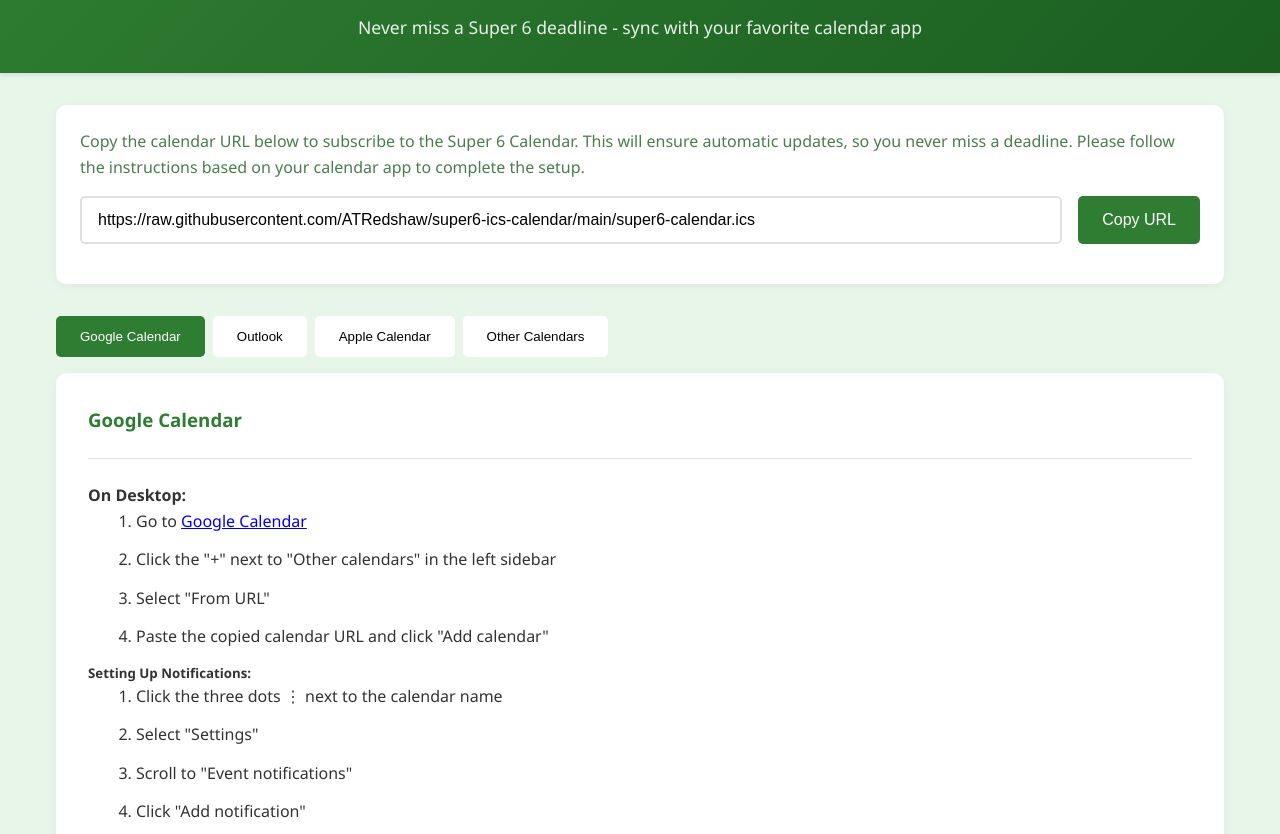
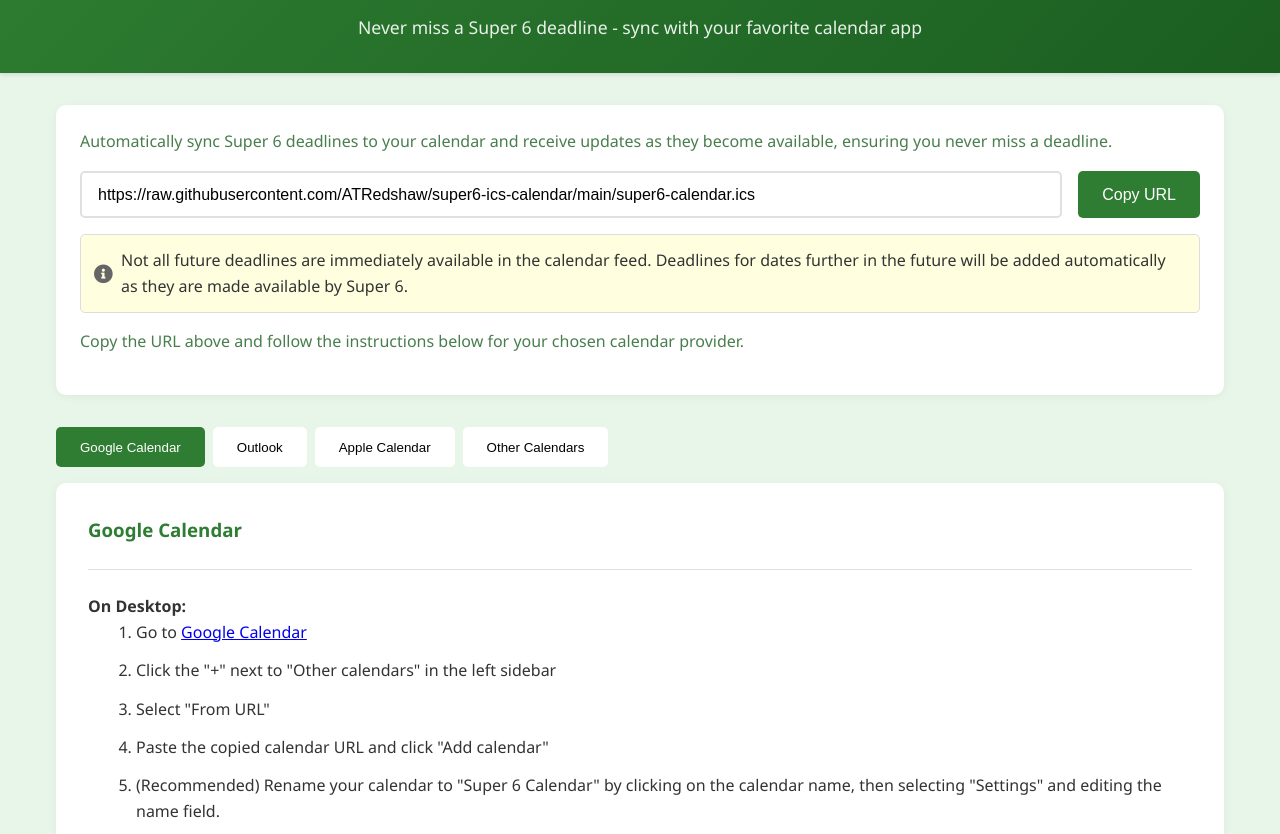
Before and after one commit to ATRedshaw/super6-ics-calendar, a website: page index.html in a window 1280 px wide. Shown: the part 99-933 px from the top of the page. Drawn offline with Linux system fonts and the light colour scheme.

Commit message:
Added additional naming instructions - Completed github action

```diff
--- a/index.html
+++ b/index.html
@@ -4,6 +4,7 @@
 <head>
     <meta charset="UTF-8">
     <meta name="viewport" content="width=device-width, initial-scale=1.0">
+    <link rel="stylesheet" href="https://cdnjs.cloudflare.com/ajax/libs/font-awesome/5.15.3/css/all.min.css" />
     <title>Super 6 Calendar Sync</title>
     <style>
         :root {
@@ -186,6 +187,26 @@
             margin-bottom: 0.8rem;
         }
 
+        .highlight-note {
+            background-color: #FFFFE0; /* Light Yellow Background */
+            padding: 0.8rem;
+            border-radius: 5px;
+            margin-bottom: 1rem;
+            border: 1px solid #DDD;
+            display: flex;
+            align-items: center;
+        }
+
+        .highlight-note i {
+            font-size: 1.2rem;
+            margin-right: 0.5rem;
+            color: #666;
+        }
+
+        .highlight-note span {
+            font-weight: bold;
+        }
+
         .description-text {
             font-size: 1rem;
             color: var(--primary-dark);
@@ -229,12 +250,18 @@
     <main>
         <div class="input-container">
             <p class="description-text">
-                Copy the calendar URL below to subscribe to the Super 6 Calendar. This will ensure automatic updates, so you never miss a deadline. Please follow the instructions based on your calendar app to complete the setup.
+                Automatically sync Super 6 deadlines to your calendar and receive updates as they become available, ensuring you never miss a deadline.
             </p>
             <div class="input-wrapper">
                 <input id="calendar-url" type="text" value="https://raw.githubusercontent.com/ATRedshaw/super6-ics-calendar/main/super6-calendar.ics" class="input-field" readonly>
                 <button class="copy-button" onclick="copyURL()">Copy URL</button>
             </div>
+            <div class="highlight-note">
+                <i class="fas fa-info-circle"></i>Not all future deadlines are immediately available in the calendar feed. Deadlines for dates further in the future will be added automatically as they are made available by Super 6.
+            </div>
+            <p class="description-text">
+                Copy the URL above and follow the instructions below for your chosen calendar provider.
+            </p>
         </div>
 
         <div class="tabs">
@@ -253,6 +280,7 @@
                     <li>Click the "+" next to "Other calendars" in the left sidebar</li>
                     <li>Select "From URL"</li>
                     <li>Paste the copied calendar URL and click "Add calendar"</li>
+                    <li>(Recommended) Rename your calendar to "Super 6 Calendar" by clicking on the calendar name, then selecting "Settings" and editing the name field.</li>
                 </ol>
                 <h5>Setting Up Notifications:</h5>
                 <ol>
@@ -278,6 +306,7 @@
                     <li>Scroll down and tap "Add calendar"</li>
                     <li>Choose "Subscribe to calendar"</li>
                     <li>Paste the URL and tap "Add calendar"</li>
+                    <li>(Recommended) Rename your calendar to "Super 6 Calendar" by selecting the calendar name and editing it in the settings.</li>
                 </ol>
                 <h5>Mobile Notifications:</h5>
                 <ol>
@@ -306,6 +335,7 @@
                     <li>Click "Add calendar" in the left sidebar</li>
                     <li>Choose "Subscribe from web"</li>
                     <li>Paste the calendar URL and click "Import"</li>
+                    <li>(Recommended) Rename your calendar to "Super 6 Calendar" by clicking the calendar name and editing it in the settings.</li>
                 </ol>
                 <h5>Notification Setup:</h5>
                 <ol>
@@ -331,6 +361,7 @@
                     <li>Select "Add calendar"</li>
                     <li>Choose "Add from URL"</li>
                     <li>Paste the calendar URL and tap "Done"</li>
+                    <li>(Recommended) Rename your calendar to "Super 6 Calendar" by selecting the calendar name in settings and editing it.</li>
                 </ol>
                 <h5>Mobile Notification Settings:</h5>
                 <ol>
@@ -359,6 +390,7 @@
                     <li>Paste the calendar URL and click "Subscribe"</li>
                     <li>Adjust your refresh and alert preferences</li>
                     <li>Click "OK" to finish</li>
+                    <li>(Recommended) Rename your calendar to "Super 6 Calendar" by clicking the calendar name and editing it in the preferences.</li>
                 </ol>
                 <h5>Setting Up Mac Notifications:</h5>
                 <ol>
@@ -391,6 +423,7 @@
                     <li>Choose "Other" → "Add Subscribed Calendar"</li>
                     <li>Paste the calendar URL and tap "Next"</li>
                     <li>Adjust your settings and tap "Save"</li>
+                    <li>(Recommended) Rename your calendar to "Super 6 Calendar" by going to the calendar settings on your iPhone/iPad.</li>
                 </ol>
                 <h5>iOS Notification Setup:</h5>
                 <ol>
@@ -425,6 +458,7 @@
                     <li>Copy the Super 6 calendar URL provided above</li>
                     <li>Paste the URL when prompted</li>
                     <li>Set your preferred update frequency if available</li>
+                    <li>(Recommended) Rename your calendar to "Super 6 Calendar" if the option is available within the app settings.</li>
                 </ol>
                 <h5>General Notification Setup:</h5>
                 <ol>
```
